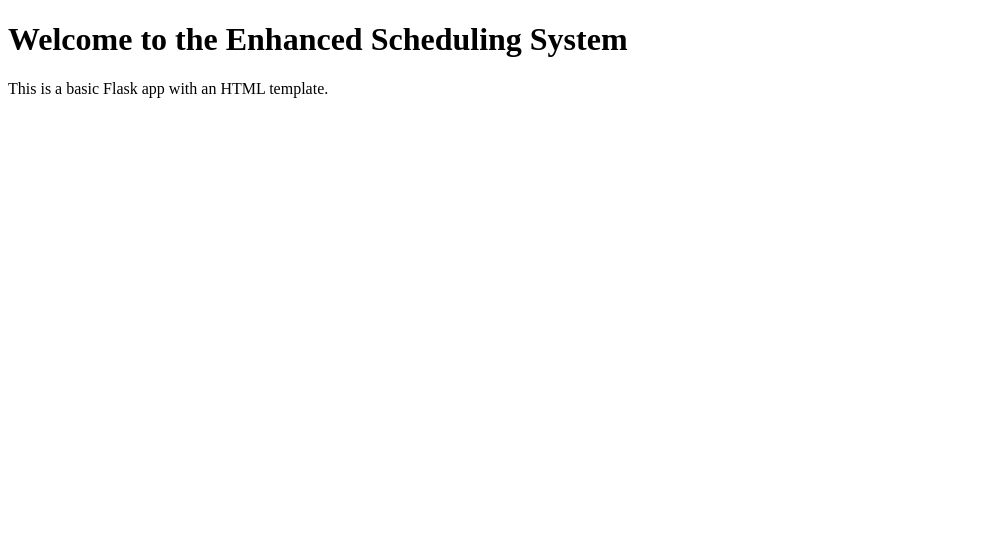
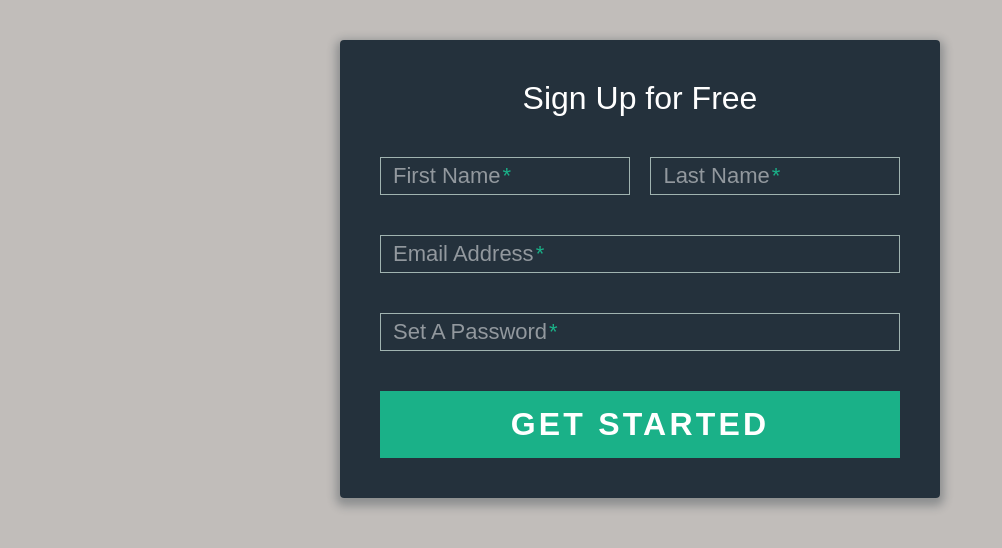
Before and after one commit to JoshG83/Milestone3, a Flask app: page / in a window 1280 px wide. Shown: the top 548 px of the page, without its empty margins (0-1002 px from the left). Run offline with Flask 3, Linux system fonts and the light colour scheme.

Commit message:
Second Commit

```diff
--- a/app.py
+++ b/app.py
@@ -1,6 +1,25 @@
+import os
 from flask import Flask, render_template
+import sass
 
 app = Flask(__name__)
+
+def compile_scss_if_needed():
+    scss = os.path.join(app.root_path, 'static', 'css', 'formpage.scss')
+    css = os.path.join(app.root_path, 'static', 'css', 'formpage.css')
+    try:
+        if not os.path.exists(css) or os.path.getmtime(scss) > os.path.getmtime(css):
+            compiled = sass.compile(filename=scss, output_style='expanded')
+            with open(css, 'w', encoding='utf-8') as f:
+                f.write(compiled)
+    except Exception as e:
+        app.logger.error('SCSS compile error: %s', e)
+
+@app.before_request
+def maybe_compile_assets():
+    # Only compile automatically in debug mode (development)
+    if app.debug:
+        compile_scss_if_needed()
 
 @app.route('/')
 def home():
--- /dev/null
+++ b/static/css/formpage.css
@@ -0,0 +1,189 @@
+*,
+*:before,
+*:after {
+  box-sizing: border-box;
+}
+
+html {
+  overflow-y: scroll;
+}
+
+body {
+  background: #c1bdba;
+  font-family: "Titillium Web", sans-serif;
+}
+
+a {
+  text-decoration: none;
+  color: #1ab188;
+  transition: 0.5s ease;
+}
+
+a:hover {
+  color: #179b77;
+}
+
+.form {
+  background: rgba(19, 35, 47, 0.9);
+  padding: 40px;
+  max-width: 600px;
+  margin: 40px auto;
+  border-radius: 4px;
+  box-shadow: 0 4px 10px 4px rgba(19, 35, 47, 0.3);
+}
+
+.tab-group {
+  list-style: none;
+  padding: 0;
+  margin: 0 0 40px 0;
+}
+
+.tab-group:after {
+  content: "";
+  display: table;
+  clear: both;
+}
+
+.tab-group li a {
+  display: block;
+  text-decoration: none;
+  padding: 15px;
+  background: rgba(160, 179, 176, 0.25);
+  color: #a0b3b0;
+  font-size: 20px;
+  float: left;
+  width: 50%;
+  text-align: center;
+  cursor: pointer;
+  transition: 0.5s ease;
+}
+
+.tab-group li a:hover {
+  background: #179b77;
+  color: #ffffff;
+}
+
+.tab-group .active a {
+  background: #1ab188;
+  color: #ffffff;
+}
+
+.tab-content > div:last-child {
+  display: none;
+}
+
+h1 {
+  text-align: center;
+  color: #ffffff;
+  font-weight: 300;
+  margin: 0 0 40px;
+}
+
+label {
+  position: absolute;
+  transform: translateY(6px);
+  left: 13px;
+  color: rgba(255, 255, 255, 0.5);
+  transition: all 0.25s ease;
+  -webkit-backface-visibility: hidden;
+  backface-visibility: hidden;
+  pointer-events: none;
+  font-size: 22px;
+}
+
+label .req {
+  margin: 2px;
+  color: #1ab188;
+}
+
+label.active {
+  transform: translateY(50px);
+  left: 2px;
+  font-size: 14px;
+}
+
+label.active .req {
+  opacity: 0;
+}
+
+label.highlight {
+  color: #ffffff;
+}
+
+input,
+textarea {
+  font-size: 22px;
+  display: block;
+  width: 100%;
+  height: 100%;
+  padding: 5px 10px;
+  background: none;
+  background-image: none;
+  border: 1px solid #a0b3b0;
+  color: #ffffff;
+  border-radius: 0;
+  transition: border-color 0.25s ease, box-shadow 0.25s ease;
+}
+
+input:focus,
+textarea:focus {
+  outline: 0;
+  border-color: #1ab188;
+}
+
+textarea {
+  border: 2px solid #a0b3b0;
+  resize: vertical;
+}
+
+.field-wrap {
+  position: relative;
+  margin-bottom: 40px;
+}
+
+.top-row:after {
+  content: "";
+  display: table;
+  clear: both;
+}
+
+.top-row > div {
+  float: left;
+  width: 48%;
+  margin-right: 4%;
+}
+
+.top-row > div:last-child {
+  margin: 0;
+}
+
+.button {
+  border: 0;
+  outline: none;
+  border-radius: 0;
+  padding: 15px 0;
+  font-size: 2rem;
+  font-weight: 600;
+  text-transform: uppercase;
+  letter-spacing: 0.1em;
+  background: #1ab188;
+  color: #ffffff;
+  transition: all 0.5s ease;
+  -webkit-appearance: none;
+  -moz-appearance: none;
+  appearance: none;
+}
+
+.button:hover, .button:focus {
+  background: #179b77;
+}
+
+.button-block {
+  display: block;
+  width: 100%;
+}
+
+.forgot {
+  margin-top: -20px;
+  text-align: right;
+}
--- /dev/null
+++ b/static/css/formpage.scss
@@ -0,0 +1,197 @@
+$body-bg: #c1bdba;
+$form-bg: #13232f;
+$white: #ffffff;
+
+$main: #1ab188;
+$main-light: lighten($main, 5%);
+$main-dark: darken($main, 5%);
+
+$gray-light: #a0b3b0;
+$gray: #ddd;
+
+$thin: 300;
+$normal: 400;
+$bold: 600;
+$br: 4px;
+
+*,
+*:before,
+*:after {
+  box-sizing: border-box;
+}
+
+html {
+  overflow-y: scroll;
+}
+
+body {
+  background: $body-bg;
+  font-family: "Titillium Web", sans-serif;
+}
+
+a {
+  text-decoration: none;
+  color: $main;
+  transition: 0.5s ease;
+  &:hover {
+    color: $main-dark;
+  }
+}
+
+.form {
+  background: rgba($form-bg, 0.9);
+  padding: 40px;
+  max-width: 600px;
+  margin: 40px auto;
+  border-radius: $br;
+  box-shadow: 0 4px 10px 4px rgba($form-bg, 0.3);
+}
+
+.tab-group {
+  list-style: none;
+  padding: 0;
+  margin: 0 0 40px 0;
+  &:after {
+    content: "";
+    display: table;
+    clear: both;
+  }
+  li a {
+    display: block;
+    text-decoration: none;
+    padding: 15px;
+    background: rgba($gray-light, 0.25);
+    color: $gray-light;
+    font-size: 20px;
+    float: left;
+    width: 50%;
+    text-align: center;
+    cursor: pointer;
+    transition: 0.5s ease;
+    &:hover {
+      background: $main-dark;
+      color: $white;
+    }
+  }
+  .active a {
+    background: $main;
+    color: $white;
+  }
+}
+
+.tab-content > div:last-child {
+  display: none;
+}
+
+h1 {
+  text-align: center;
+  color: $white;
+  font-weight: $thin;
+  margin: 0 0 40px;
+}
+
+label {
+  position: absolute;
+  transform: translateY(6px);
+  left: 13px;
+  color: rgba($white, 0.5);
+  transition: all 0.25s ease;
+  -webkit-backface-visibility: hidden;
+  backface-visibility: hidden;
+  pointer-events: none;
+  font-size: 22px;
+  .req {
+    margin: 2px;
+    color: $main;
+  }
+}
+
+label.active {
+  transform: translateY(50px);
+  left: 2px;
+  font-size: 14px;
+  .req {
+    opacity: 0;
+  }
+}
+
+label.highlight {
+  color: $white;
+}
+
+input,
+textarea {
+  font-size: 22px;
+  display: block;
+  width: 100%;
+  height: 100%;
+  padding: 5px 10px;
+  background: none;
+  background-image: none;
+  border: 1px solid $gray-light;
+  color: $white;
+  border-radius: 0;
+  transition: border-color 0.25s ease, box-shadow 0.25s ease;
+  &:focus {
+    outline: 0;
+    border-color: $main;
+  }
+}
+
+textarea {
+  border: 2px solid $gray-light;
+  resize: vertical;
+}
+
+.field-wrap {
+  position: relative;
+  margin-bottom: 40px;
+}
+
+.top-row {
+  &:after {
+    content: "";
+    display: table;
+    clear: both;
+  }
+
+  > div {
+    float: left;
+    width: 48%;
+    margin-right: 4%;
+    &:last-child {
+      margin: 0;
+    }
+  }
+}
+
+.button {
+  border: 0;
+  outline: none;
+  border-radius: 0;
+  padding: 15px 0;
+  font-size: 2rem;
+  font-weight: $bold;
+  text-transform: uppercase;
+  letter-spacing: 0.1em;
+  background: $main;
+  color: $white;
+  transition: all.5s ease;
+  -webkit-appearance: none;
+  -moz-appearance: none;
+  appearance: none;
+  &:hover,
+  &:focus {
+    background: $main-dark;
+  }
+}
+
+.button-block {
+  display: block;
+  width: 100%;
+}
+
+.forgot {
+  margin-top: -20px;
+  text-align: right;
+}
--- /dev/null
+++ b/static/js/formpage.js
@@ -0,0 +1,26 @@
+document.addEventListener('DOMContentLoaded', function () {
+  // Floating label behavior
+  const inputs = document.querySelectorAll('.field-wrap input');
+  inputs.forEach((input) => {
+    input.addEventListener('focus', () => {
+      const label = input.previousElementSibling;
+      if (label) label.classList.add('active');
+    });
+    input.addEventListener('blur', () => {
+      const label = input.previousElementSibling;
+      if (label && !input.value) label.classList.remove('active');
+    });
+  });
+
+  // Simple client-side submit handling for demo
+  const forms = document.querySelectorAll('form');
+  forms.forEach((form) => {
+    form.addEventListener('submit', (e) => {
+      e.preventDefault(); // prevent actual submit in demo
+      const data = Array.from(new FormData(form).entries())
+        .map(([k,v]) => `${k}: ${v}`)
+        .join('\n');
+      alert('Form submitted (demo)\n\n' + data);
+    });
+  });
+});
--- a/templates/index.html
+++ b/templates/index.html
@@ -1,12 +1,89 @@
 <!DOCTYPE html>
 <html lang="en">
 <head>
-    <meta charset="UTF-8">
-    <meta name="viewport" content="width=device-width, initial-scale=1.0">
-    <title>Enhanced Scheduling System</title>
+  <meta charset="utf-8" />
+  <meta name="viewport" content="width=device-width, initial-scale=1" />
+  <title>Form Page</title>
+  <link rel="stylesheet" href="/static/css/formpage.css" />
 </head>
 <body>
-    <h1>Welcome to the Enhanced Scheduling System</h1>
-    <p>This is a basic Flask app with an HTML template.</p>
+
+<div class="form">
+
+
+      <div class="tab-content">
+        <div id="signup">
+          <h1>Sign Up for Free</h1>
+
+          <form action="/" method="post">
+
+          <div class="top-row">
+            <div class="field-wrap">
+              <label>
+                First Name<span class="req">*</span>
+              </label>
+              <input type="text" required autocomplete="off" />
+            </div>
+
+            <div class="field-wrap">
+              <label>
+                Last Name<span class="req">*</span>
+              </label>
+              <input type="text"required autocomplete="off"/>
+            </div>
+          </div>
+
+          <div class="field-wrap">
+            <label>
+              Email Address<span class="req">*</span>
+            </label>
+            <input type="email"required autocomplete="off"/>
+          </div>
+
+          <div class="field-wrap">
+            <label>
+              Set A Password<span class="req">*</span>
+            </label>
+            <input type="password"required autocomplete="off"/>
+          </div>
+
+          <button type="submit" class="button button-block"/>Get Started</button>
+
+          </form>
+
+        </div>
+
+        <div id="login">
+          <h1>Welcome Back!</h1>
+
+          <form action="/" method="post">
+
+            <div class="field-wrap">
+            <label>
+              Email Address<span class="req">*</span>
+            </label>
+            <input type="email"required autocomplete="off"/>
+          </div>
+
+          <div class="field-wrap">
+            <label>
+              Password<span class="req">*</span>
+            </label>
+            <input type="password"required autocomplete="off"/>
+          </div>
+
+          <p class="forgot"><a href="#">Forgot Password?</a></p>
+
+          <button class="button button-block"/>Log In</button>
+
+          </form>
+
+        </div>
+
+      </div><!-- tab-content -->
+
+</div> <!-- /form -->
+
+<script src="/static/js/formpage.js"></script>
 </body>
 </html>
```
Also changed, not shown: formpage.js (added, +43 -0 lines).
